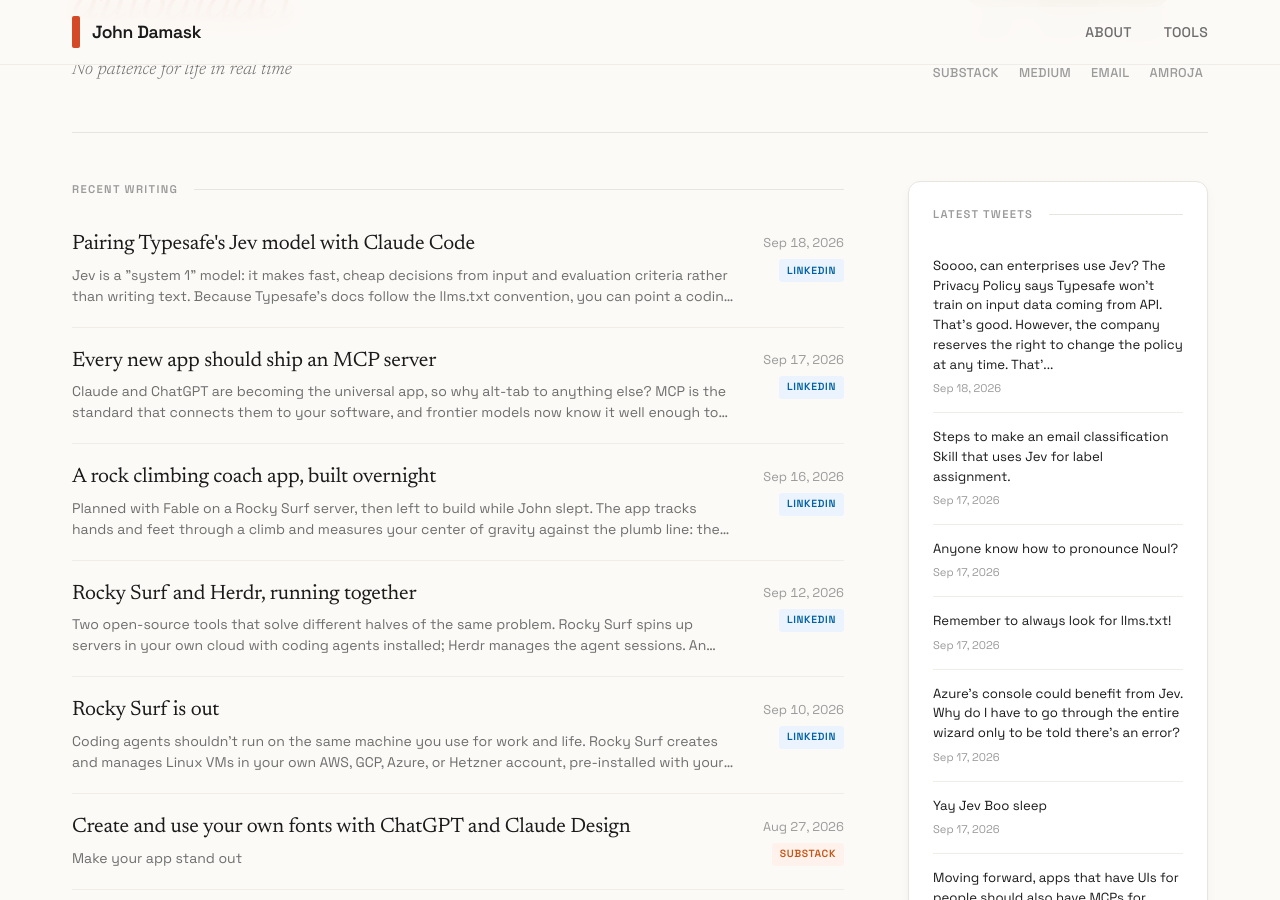
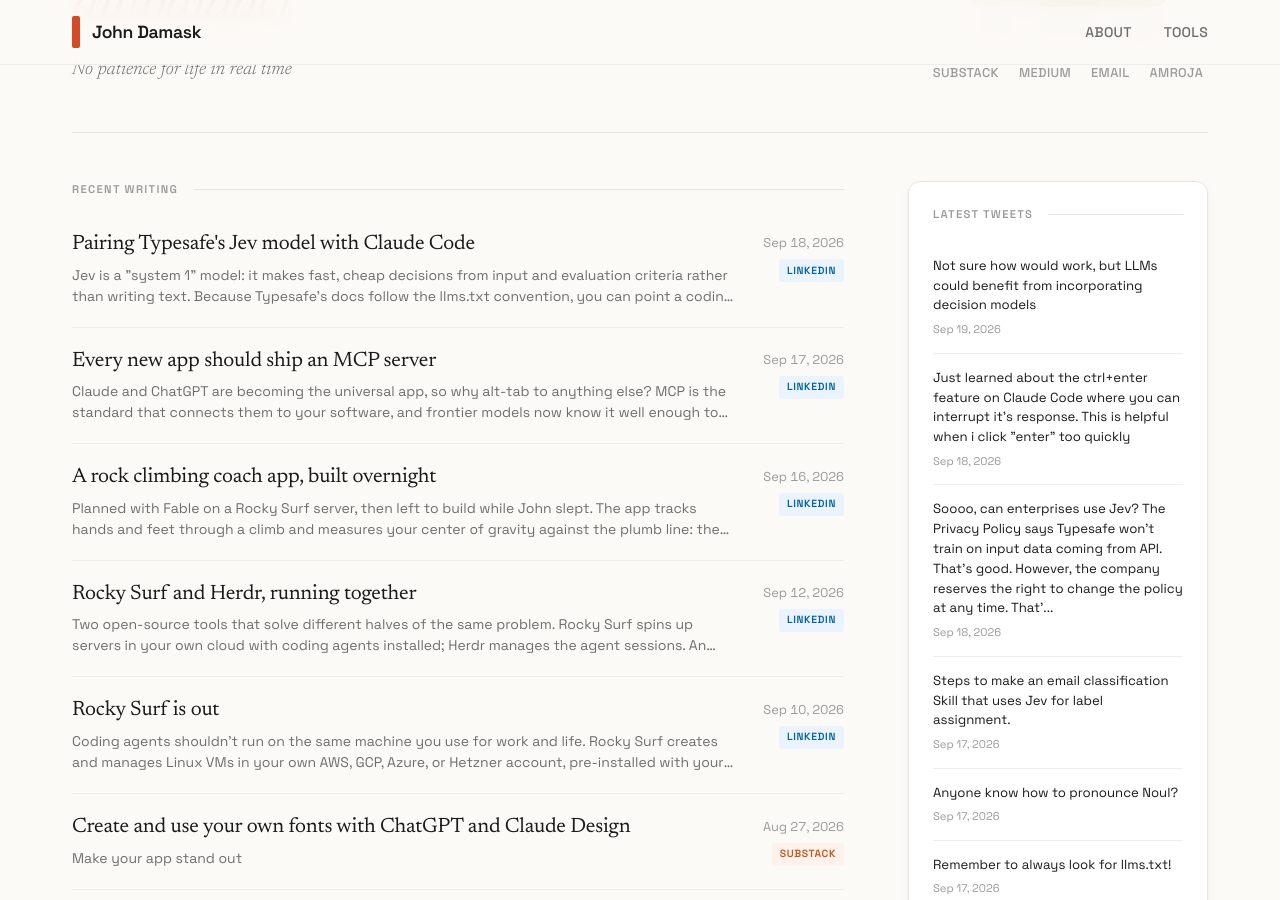
Before and after one commit to jbdamask/jbdamask.github.io, a Jekyll site: the page built from index.html, in a window 1280 px wide and 900 px high, scrolled down 362 px. Built offline with Jekyll 4.4.1, drawn with Linux system fonts in a browser that asks for light colours; the list of posts is cut into pages by our own code; some of the changed text lies outside the part shown.

Commit message:
Update Twitter posts

```diff
--- a/_data/twitter-posts.yml
+++ b/_data/twitter-posts.yml
@@ -2,6 +2,22 @@
 # Fetches latest tweets and merges with existing posts
 # Keeps max 150 most recent tweets (LIFO)
 
+- title: Not sure how would work, but LLMs could benefit from incorporating decision
+    models
+  source: twitter
+  url: https://twitter.com/jbdamask/status/2101304624376394123
+  date: '2026-09-19'
+  excerpt: Not sure how would work, but LLMs could benefit from incorporating decision
+    models
+  image: ''
+- title: Just learned about the ctrl+enter feature on Claude Code where you can interrupt
+    it's response. This...
+  source: twitter
+  url: https://twitter.com/jbdamask/status/2101007607922110662
+  date: '2026-09-18'
+  excerpt: Just learned about the ctrl+enter feature on Claude Code where you can
+    interrupt it's response. This is helpful when i click "enter" too quickly
+  image: ''
 - title: Soooo, can enterprises use Jev? The Privacy Policy says Typesafe won't train
     on input data coming fr...
   source: twitter
@@ -1181,20 +1197,3 @@
   date: '2026-03-17'
   excerpt: UPS's chatbot hasn't taken the plunge yet
   image: ''
-- title: If Apple keeps surprising me with awful UI each time iOS updates, I may just
-    build my own phone
-  source: twitter
-  url: https://twitter.com/jbdamask/status/2033858226408636881
-  date: '2026-03-17'
-  excerpt: If Apple keeps surprising me with awful UI each time iOS updates, I may
-    just build my own phone
-  image: ''
-- title: Releasing a software product means building two apps since you need admin
-    and operations tooling as ...
-  source: twitter
-  url: https://twitter.com/jbdamask/status/2033211312193298608
-  date: '2026-03-15'
-  excerpt: Releasing a software product means building two apps since you need admin
-    and operations tooling as well. Claude makes short work of this because it just
-    has to read the code and grok the architecture...
-  image: ''
```
